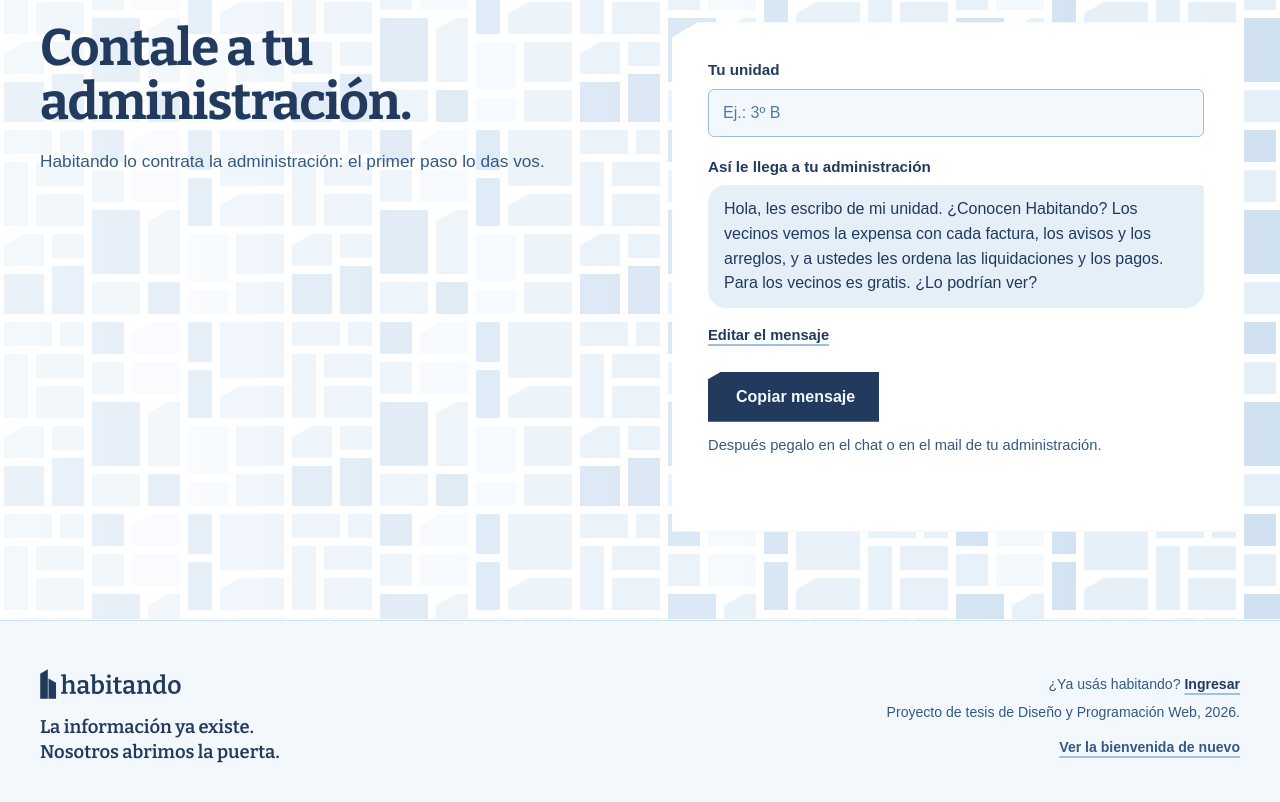
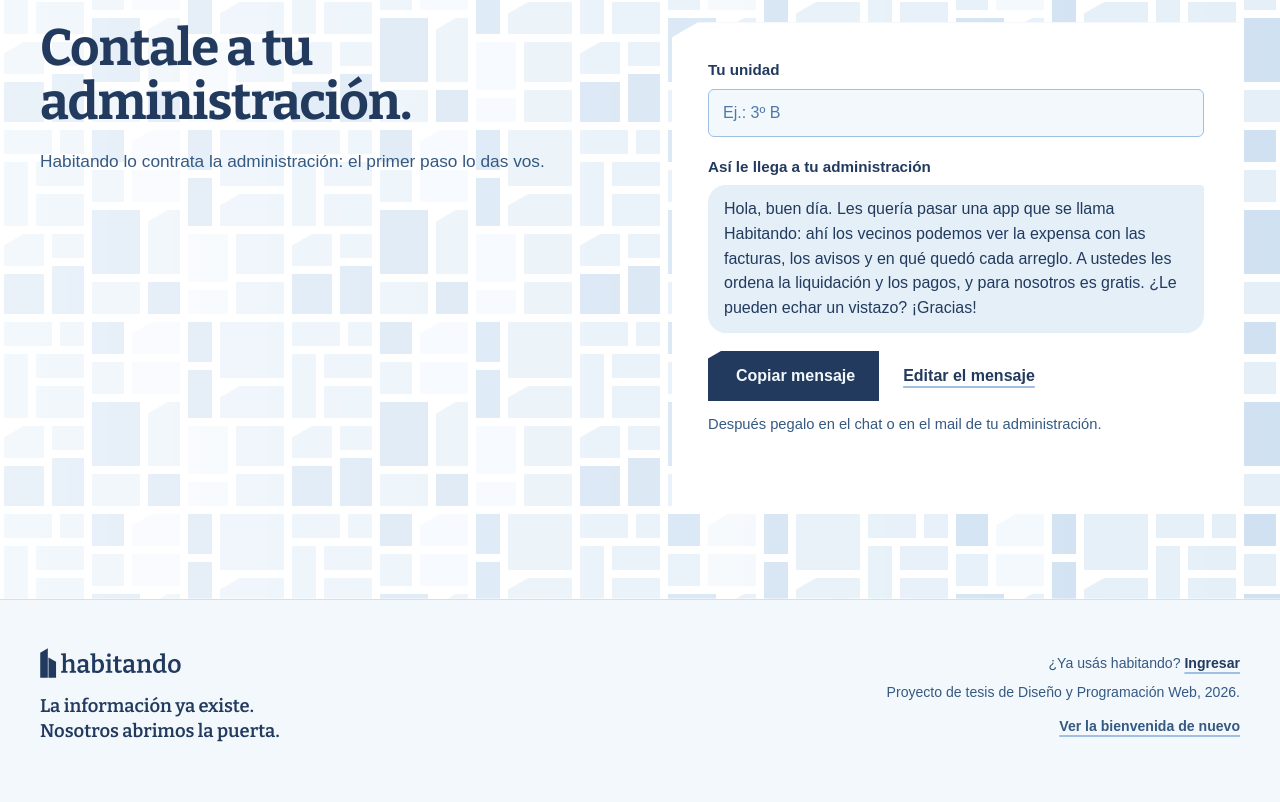
Before and after one commit to Gaston3000/habitando-landing, a Next.js app: page / in a window 1280 px wide. Shown: the part 4608-5410 px from the top of the page. Built offline with nearby package versions, Linux system fonts and the light colour scheme; a web font is replaced by a local one.

Commit message:
mensaje del vecino escrito como por whatsapp y editar al lado de copiar

```diff
--- a/src/componentes/FormularioMensaje.js
+++ b/src/componentes/FormularioMensaje.js
@@ -5,12 +5,13 @@ import CampoFormulario from "@/componentes/CampoFormulario";
 import CampoTextoLargo from "@/componentes/CampoTextoLargo";
 import { CLASES_BOTON, CLASES_ENLACE } from "@/lib/clases";
 
+// Escrito como lo mandaría un vecino por WhatsApp: corto, en primera persona y sin vender.
 function armarMensaje(unidad) {
-  const deDonde = unidad.trim() ? `de la unidad ${unidad.trim()}` : "de mi unidad";
+  const quienSoy = unidad.trim() ? ` Soy del ${unidad.trim()}.` : "";
   return (
-    `Hola, les escribo ${deDonde}. ¿Conocen Habitando? ` +
-    "Los vecinos vemos la expensa con cada factura, los avisos y los arreglos, " +
-    "y a ustedes les ordena las liquidaciones y los pagos. Para los vecinos es gratis. ¿Lo podrían ver?"
+    `Hola, buen día.${quienSoy} Les quería pasar una app que se llama Habitando: ` +
+    "ahí los vecinos podemos ver la expensa con las facturas, los avisos y en qué quedó cada arreglo. " +
+    "A ustedes les ordena la liquidación y los pagos, y para nosotros es gratis. ¿Le pueden echar un vistazo? ¡Gracias!"
   );
 }
 
@@ -85,18 +86,16 @@ export default function FormularioMensaje({ className }) {
           </p>
         </div>
       )}
-      <button
-        type="button"
-        onClick={() => setEditando(!editando)}
-        className={`${CLASES_ENLACE} -mt-2 justify-self-start text-[0.92rem]`}
-      >
-        {editando ? "Ver cómo queda" : "Editar el mensaje"}
-      </button>
-      {/* Un solo botón: copiar sirve para cualquier canal (WhatsApp, mail, el grupo del edificio) */}
+      {/* Copiar es la única acción de envío: sirve para cualquier canal (WhatsApp, mail, el grupo del edificio) */}
       <div>
-        <button type="submit" className={CLASES_BOTON}>
-          Copiar mensaje
-        </button>
+        <div className="flex flex-wrap items-center gap-x-6 gap-y-3">
+          <button type="submit" className={CLASES_BOTON}>
+            Copiar mensaje
+          </button>
+          <button type="button" onClick={() => setEditando(!editando)} className={CLASES_ENLACE}>
+            {editando ? "Ver cómo queda" : "Editar el mensaje"}
+          </button>
+        </div>
         <p className="mt-3 text-[0.92rem] text-texto-secundario">
           Después pegalo en el chat o en el mail de tu administración.
         </p>
```
